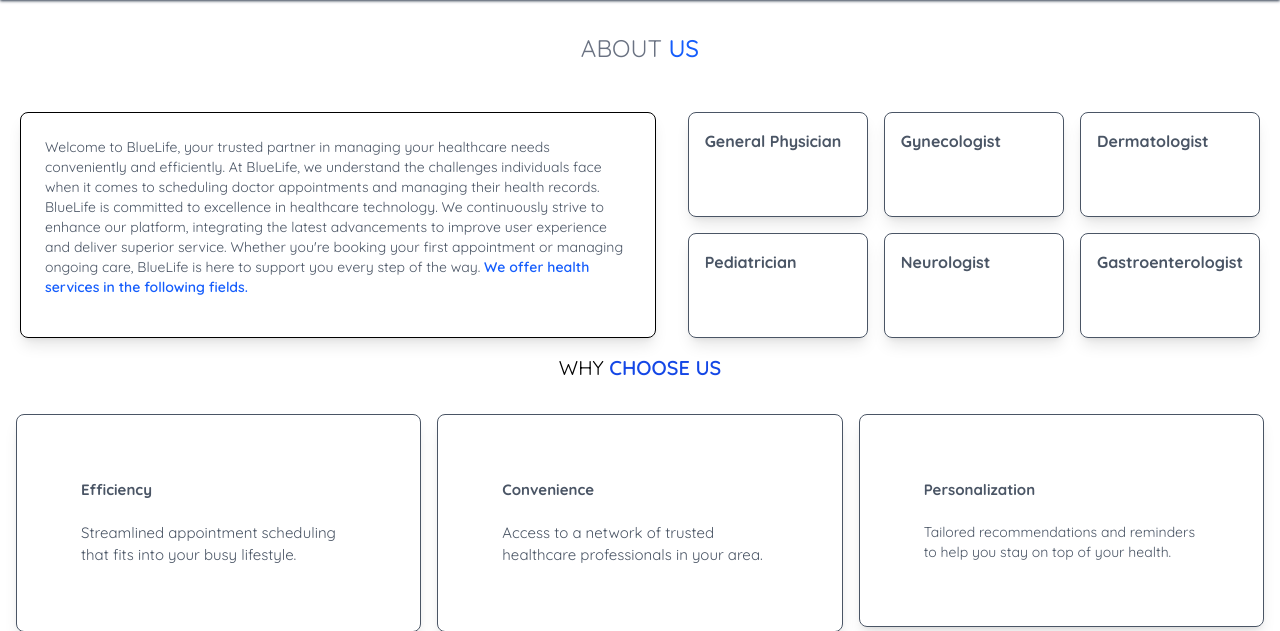
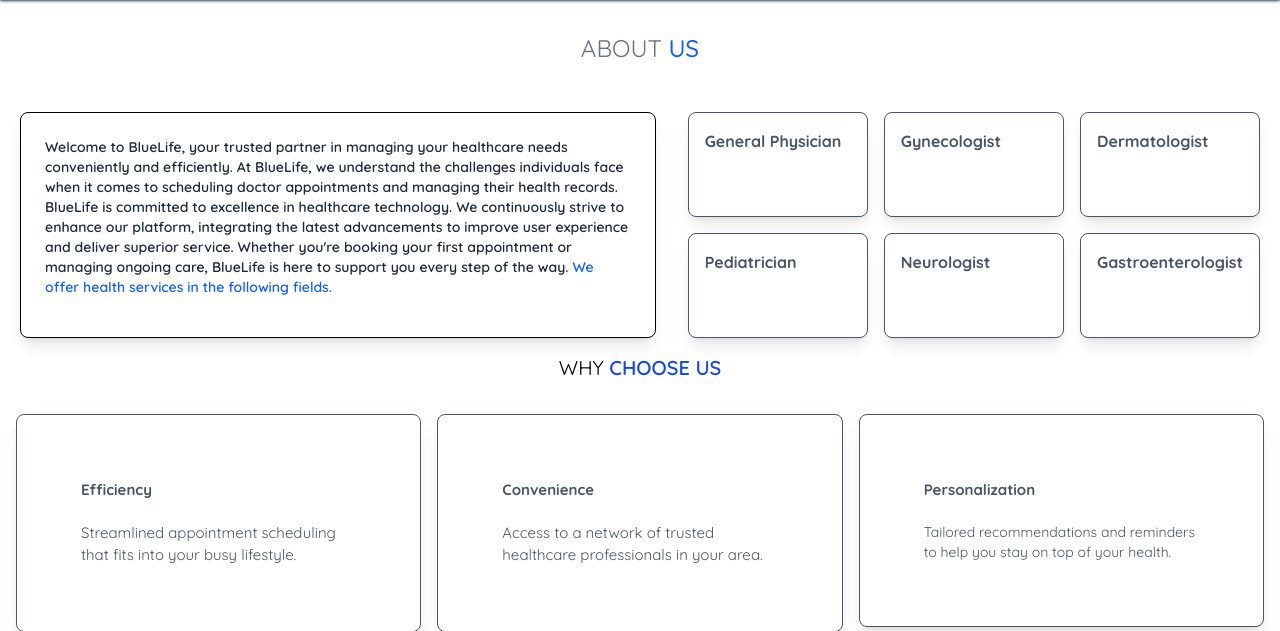
Before and after one commit to Grealishgit/BlueLife-Hospital, a PHP site: page /about.php in a window 1280 px wide. Shown: the part 72-703 px from the top of the page. Run offline with PHP 8.4, Linux system fonts and the light colour scheme.

Commit message:
Enhance about section text styling for improved readability

```diff
--- a/about.php
+++ b/about.php
@@ -29,7 +29,7 @@
         <!-- About Section Card -->
         <div class="flex md:flex-row flex-col px-5 gap-8 mt-12 w-full">
             <div class="border md:flex-1 rounded-lg shadow-lg p-6 mx-auto max-w-4xl">
-                <p class="text-sm text-gray-600 mb-4">
+                <p class="text-sm font-semibold text-gray-800 mb-4">
                     Welcome to BlueLife, your trusted partner in managing your
                     healthcare needs conveniently and efficiently. At BlueLife, we
                     understand the challenges individuals face when it comes to scheduling
```
